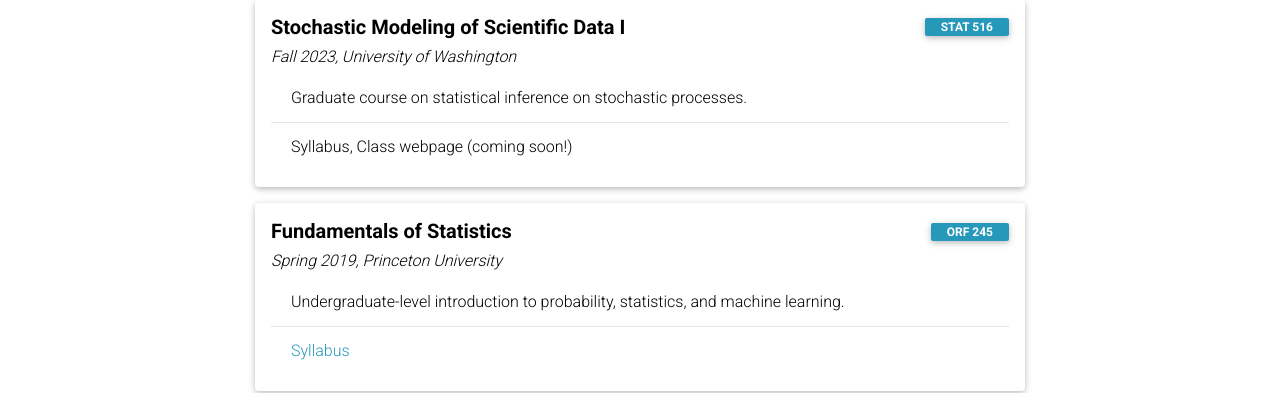
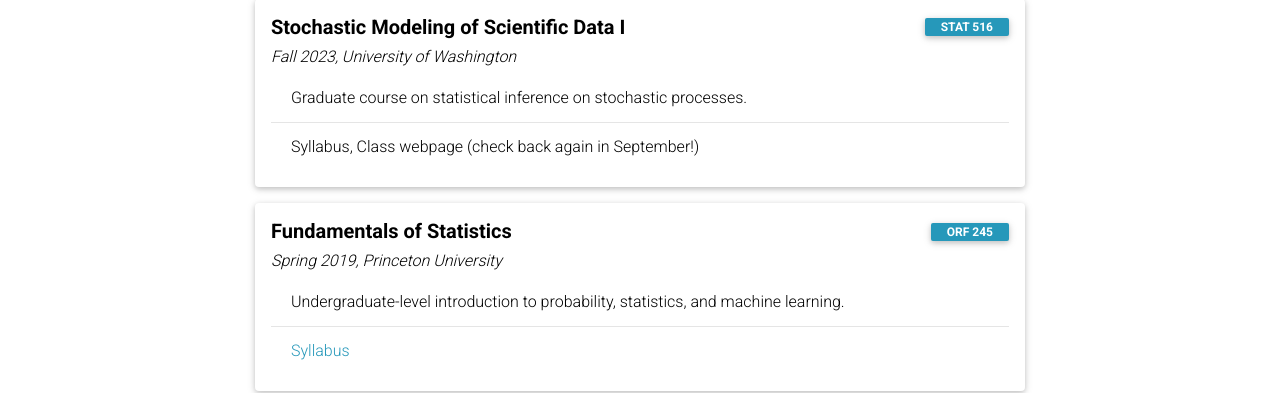
Before and after one commit to agiessing/agiessing.github.io, a Jekyll site: the page built from _pages/teaching.md, in a window 1280 px wide and 900 px high, scrolled down 715 px. Shown: the part 235-628 px from the top of the window. Built offline with Jekyll 4.4.1, drawn with Linux system fonts in a browser that asks for light colours; comment, search, counter and statistics services are not loaded; a style sheet for code colours, icons or effects is not loaded.

Commit message:
Update teaching.md

```diff
--- a/_pages/teaching.md
+++ b/_pages/teaching.md
@@ -106,7 +106,7 @@
     <h6 class="font-italic mt-2 mt-sm-0">Fall 2023, University of Washington</h6>
     <ul class="card-text font-weight-light list-group list-group-flush">
       <li class="list-group-item">Graduate course on statistical inference on stochastic processes.</li>
-      <li class="list-group-item"> Syllabus, Class webpage (coming soon!)</li>
+      <li class="list-group-item"> Syllabus, Class webpage (check back again in September!)</li>
     </ul>
   </div>
 </div>
```
